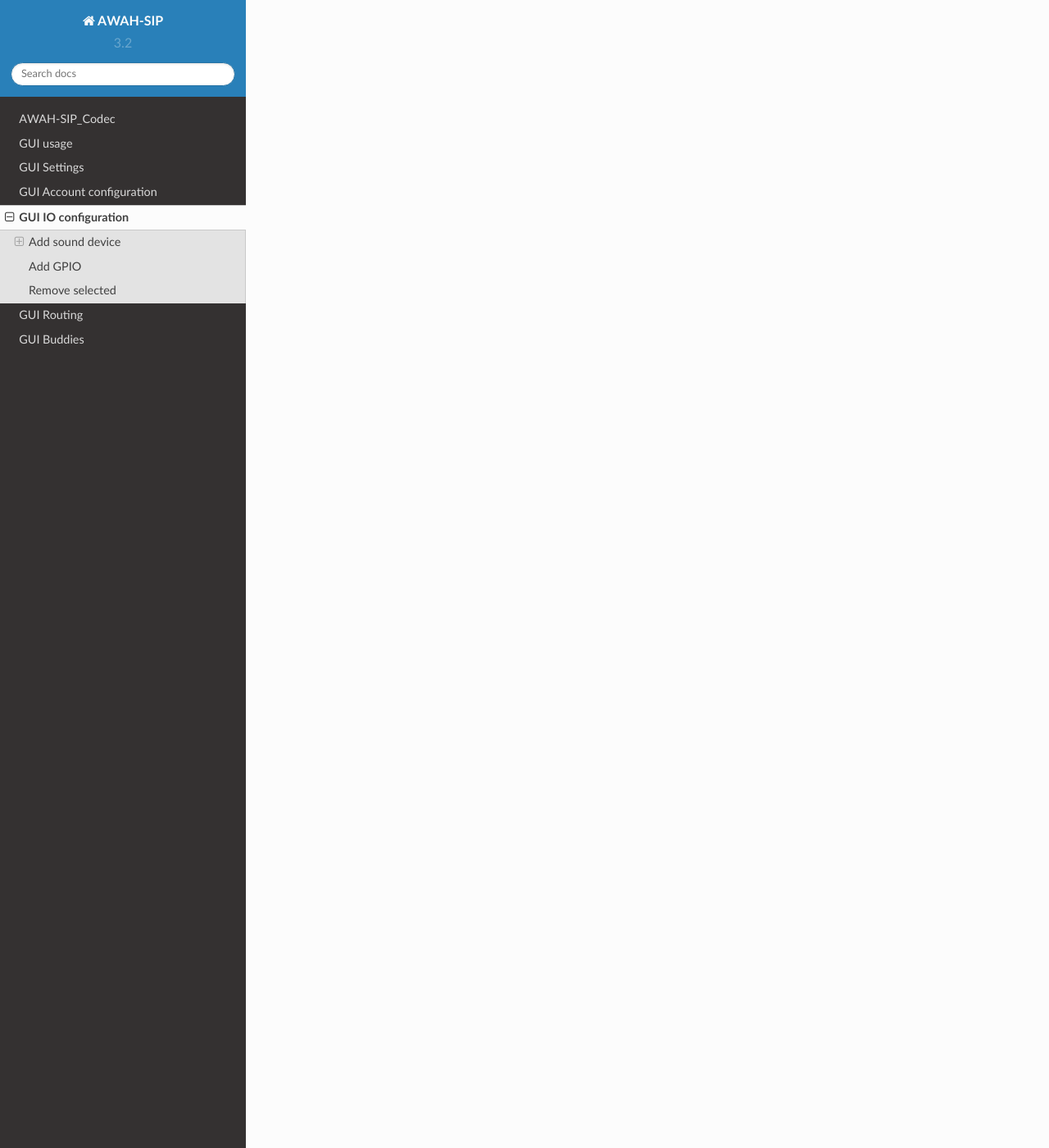
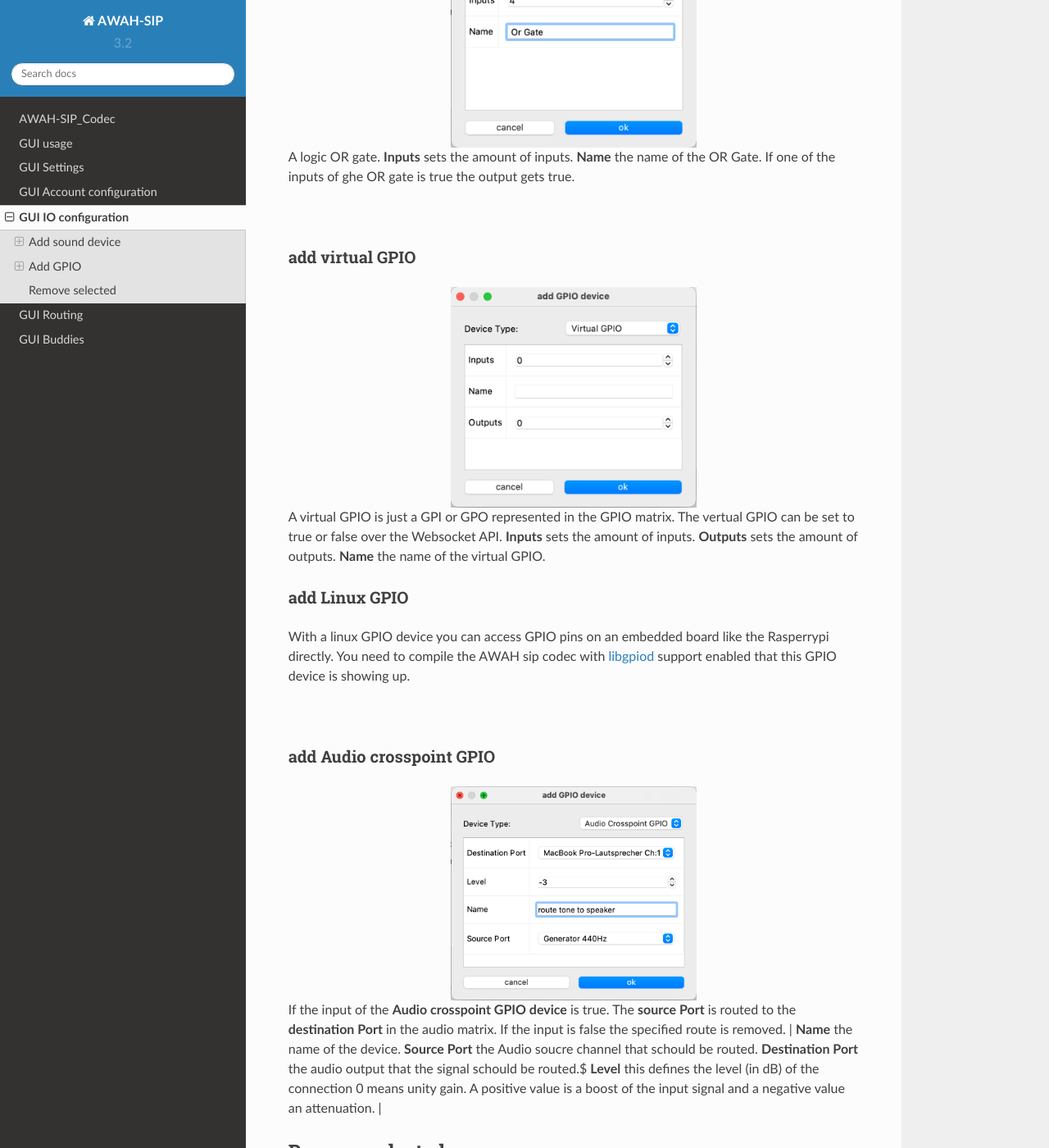
Before and after one commit to AWAH-SIP/AWAH-SIP_Documentation, a Sphinx documentation site: the page built from docs/source/AWAH-SIP_GUI_IO.rst, in a window 1280 px wide and 1400 px high, scrolled down 3321 px. Shown: the whole window at 82% size. Built offline with Sphinx 7.4.7 and the Read the Docs theme 2.0.0, drawn with Linux system fonts in a browser that asks for light colours; some of the changed text lies outside the part shown.

Commit message:
added gpio instructions

```diff
--- a/docs/source/AWAH-SIP_GUI_IO.rst
+++ b/docs/source/AWAH-SIP_GUI_IO.rst
@@ -92,14 +92,99 @@
    * - File Path
      - enter the Path to an exising wave file on your disk (only 16bit wave files are supported)
 
-
-
 |
 
 Add GPIO
 --------
+There are six different types of GPIO devices:
+
+.. list-table:: GPIO devices
+   :widths: 200 200
+   :header-rows: 1
+
+   * - Device type
+     - description
+
+   * - GPIO AND
+     - a logical AND gate
+
+   * - GPIO OR
+     - a logical OR gate
+
+   * - virtual GPIO
+     - a vitual GPIO device that can be set over the Websocket API
+
+   * - Linux GPIOD GPIO
+     - a Linux libgpiod device for accessing GPIO headers
+
+   * - set Audio Crosspoint GPIO
+     - a GPIO decive that can set a crosspoint on the audio matrix
 
 |
 
+add GPIO AND
+************
+
+.. image:: images/add_GPIO_AND.png
+  :width: 300
+  :align: center
+  :alt: IO GPIO And
+
+A logic AND gate. **Inputs** sets the amount of inputs. **Name** the name of the AND Gate.
+If every input of ghe AND gate is true the output gets also true.
+
+|
+
+add GPIO OR
+***********
+
+.. image:: images/add_GPIO_OR.png
+  :width: 300
+  :align: center
+  :alt: IO GPIO OR
+
+A logic OR gate. **Inputs** sets the amount of inputs. **Name** the name of the OR Gate.
+If one of the inputs of ghe OR gate is true the output gets true.
+
+|
+
+add virtual GPIO
+****************
+
+.. image:: images/add_GPIO_virtual.png
+  :width: 300
+  :align: center
+  :alt: IO GPIO virtual
+
+
+A virtual GPIO is just a GPI or GPO represented in the GPIO matrix. The vertual GPIO can be set to true or false over the Websocket API.
+**Inputs** sets the amount of inputs. **Outputs** sets the amount of outputs. **Name** the name of the virtual GPIO.
+
+add Linux GPIO
+**************
+
+With a linux GPIO device you can access GPIO pins on an embedded board like the Rasperrypi directly.
+You need to compile the AWAH sip codec with libgpiod_ support enabled that this GPIO device is showing up.
+
+.. _libgpiod: https://git.kernel.org/pub/scm/libs/libgpiod/libgpiod.git
+
+|
+
+add Audio crosspoint GPIO
+*************************
+
+.. image:: images/add_GPIO_AudioXP.png
+  :width: 300
+  :align: center
+  :alt: IO AudioXP
+
+If the input of the **Audio crosspoint GPIO device** is true. The **source Port** is routed to the **destination Port** in the audio matrix.
+If the input is false the specified route is removed.
+|
+**Name** the name of the device. **Source Port** the Audio soucre channel that schould be routed. **Destination Port** the audio output that the signal schould be routed.$
+**Level** this defines the level (in dB) of the connection 0 means unity gain. A positive value is a boost of the input signal and a negative value an attenuation.
+|
+
+
 Remove selected
 ---------------
```
Also changed, not shown: other parts of docs/source/AWAH-SIP_GUI_IO.rst (+1 -1 lines), docs/source/AWAH-SIP_GUI.rst (+8 -1 lines), docs/source/images/add_GPIO_AND.png (added), docs/source/images/add_GPIO_AudioCrosspoint.png (deleted), docs/source/images/add_GPIO_AudioXP.png (added), docs/source/images/add_GPIO_OR.png (added), docs/source/images/add_GPIO_virtual.png (added).
